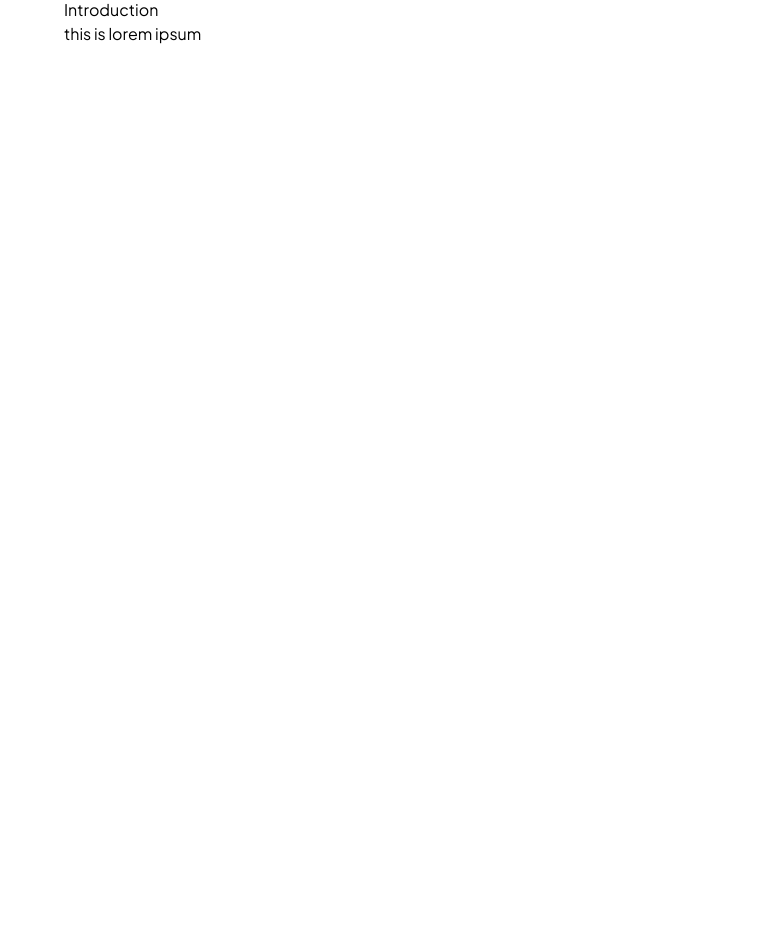
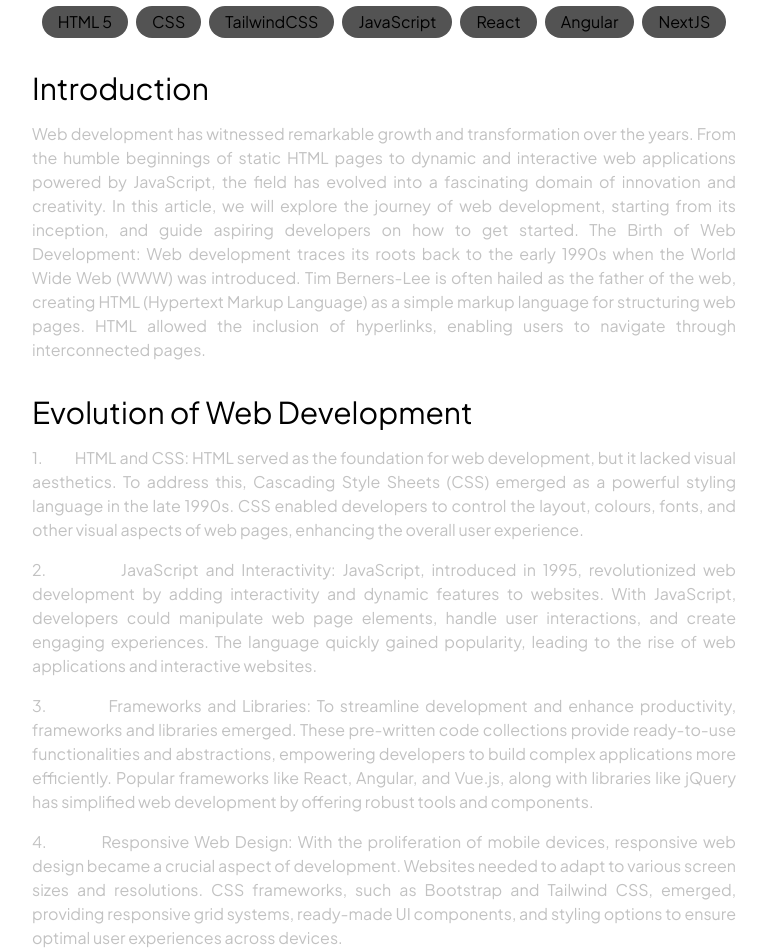
Before and after one commit to psidh/Blog, a Next.js app: page /web in a window 1280 px wide. Shown: the part 500-1452 px from the top of the page, without its empty margins (256-1022 px from the left). Before the commit the page ends 800 px from the top, so only its background shows below. Built offline with nearby package versions, Linux system fonts and the light colour scheme.

Commit message:
added /web

```diff
--- a/app/(blogs)/layout.tsx
+++ /dev/null
@@ -1,15 +0,0 @@
-import Navbar from '@/components/Navbar';
-export default function RootLayout({
-  children,
-}: {
-  children: React.ReactNode;
-}) {
-  return (
-    <html lang="en">
-      <body >
-        <Navbar />
-        {children}
-      </body>
-    </html>
-  );
-}
--- a/app/(blogs)/web/page.tsx
+++ b/app/(blogs)/web/page.tsx
@@ -1,11 +1,16 @@
 import React from 'react';
 import { GoBook } from 'react-icons/go';
 export default function page() {
+  const pClass = `px-4 py-1 rounded-full bg-[#535353]`;
+  const liClass = `text-justify text-[#c2c2c2]  my-4`;
   return (
     <div>
-      <hr className="text-lg w-full px-5 border-gray-600" />
+      <div>
+        <hr className="text-lg w-full px-5 border-gray-600" />
+      </div>
+
       <div className="flex items-center justify-center">
-        <div className="w-1/2">
+        <div className="w-[55%]">
           <div className="flex flex-col ">
             <div className="text-center my-4">
               <h1 className="text-6xl my-4 font-semibold text-[#ededed]">
@@ -34,11 +39,87 @@ export default function page() {
               </div>
             </div>
 
-            <hr className="text-lg w-full px-5 border-gray-600 mb-4" />
+            <div>
+              <hr className="text-lg w-full px-5 border-gray-600 mb-4" />
+            </div>
 
-            <div className="my-4">
-              <h2>Introduction</h2>
-              <p>this is lorem ipsum</p>
+            <div className="flex flex-wrap space-x-2 justify-center">
+              <p className={pClass}>HTML 5</p>
+              <p className={pClass}>CSS</p>
+              <p className={pClass}>TailwindCSS</p>
+              <p className={pClass}>JavaScript</p>
+              <p className={pClass}>React</p>
+              <p className={pClass}>Angular</p>
+              <p className={pClass}>NextJS</p>
+            </div>
+
+            <div className="my-4 ">
+              <h2 className="text-3xl my-4">Introduction</h2>
+              <p className="text-justify text-[#c2c2c2] ">
+                     Web development has witnessed remarkable growth and
+                transformation over the years. From the humble beginnings of
+                static HTML pages to dynamic and interactive web applications
+                powered by JavaScript, the field has evolved into a fascinating
+                domain of innovation and creativity. In this article, we will
+                explore the journey of web development, starting from its
+                inception, and guide aspiring developers on how to get started.
+                The Birth of Web Development: Web development traces its roots
+                back to the early 1990s when the World Wide Web (WWW) was
+                introduced. Tim Berners-Lee is often hailed as the father of the
+                web, creating HTML (Hypertext Markup Language) as a simple
+                markup language for structuring web pages. HTML allowed the
+                inclusion of hyperlinks, enabling users to navigate through
+                interconnected pages.
+              </p>
+            </div>
+
+            <div>
+              <h2 className="text-3xl my-4">Evolution of Web Development</h2>
+              <ol>
+                <li className={liClass}>
+                  1.           HTML and CSS: HTML served as the foundation for
+                  web development, but it lacked visual aesthetics. To address
+                  this, Cascading Style Sheets (CSS) emerged as a powerful
+                  styling language in the late 1990s. CSS enabled developers to
+                  control the layout, colours, fonts, and other visual aspects
+                  of web pages, enhancing the overall user experience.
+                </li>
+                <li className={liClass}>
+                  2.           JavaScript and Interactivity: JavaScript,
+                  introduced in 1995, revolutionized web development by adding
+                  interactivity and dynamic features to websites. With
+                  JavaScript, developers could manipulate web page elements,
+                  handle user interactions, and create engaging experiences. The
+                  language quickly gained popularity, leading to the rise of web
+                  applications and interactive websites.
+                </li>
+                <li className={liClass}>
+                  3.           Frameworks and Libraries: To streamline
+                  development and enhance productivity, frameworks and libraries
+                  emerged. These pre-written code collections provide
+                  ready-to-use functionalities and abstractions, empowering
+                  developers to build complex applications more efficiently.
+                  Popular frameworks like React, Angular, and Vue.js, along with
+                  libraries like jQuery has simplified web development by
+                  offering robust tools and components.
+                </li>
+                <li className={liClass}>
+                  4.           Responsive Web Design: With the proliferation of
+                  mobile devices, responsive web design became a crucial aspect
+                  of development. Websites needed to adapt to various screen
+                  sizes and resolutions. CSS frameworks, such as Bootstrap and
+                  Tailwind CSS, emerged, providing responsive grid systems,
+                  ready-made UI components, and styling options to ensure
+                  optimal user experiences across devices.
+                </li>
+              </ol>
+            </div>
+            <div>
+              <h1 className="text-3xl">Getting Started with Web Development</h1>
+              <p className="text-lg">
+                If you are a student/developer eager to dive into the world of
+                web development, here's a road-map to help you get started:
+              </p>
             </div>
           </div>
         </div>
--- a/app/globals.css
+++ b/app/globals.css
@@ -7,7 +7,7 @@
     @apply text-xl md:text-3xl my-4 border
     rounded-full p-1 hover:border-fuchsia-500
     hover:text-fuchsia-500 transform duration-300
-    cursor-pointer;
+    cursor-pointer text-[#999999] border-[#999999] ;
   }
 
   .button-div-class {
@@ -18,11 +18,7 @@
   .image-class {
     @apply flex flex-col border
     border-[#323232] transform duration-300
-    rounded-2xl px-6 py-4 hover:border-fuchsia-500;
-  }
-
-  .image-title-class {
-    @apply flex justify-between space-x-2 items-center text-center py-4;
+    rounded-2xl p-6 hover:border-fuchsia-500;
   }
 
   .nav-link {
@@ -37,7 +33,21 @@
   }
 
   .sub-card {
-    @apply flex flex-col text-left border p-4 w-full cursor-pointer
+    @apply flex flex-col text-left border p-4 w-full cursor-pointer my-1
     border-[#333333] rounded-xl hover:bg-fuchsia-950/30 hover:border-fuchsia-400 transform duration-300
   }
+
+  /* _________________________________________________________________________________________________________________________ */
+
+  .grid-one-main-card{
+    @apply flex flex-col text-left border p-4  mx-1 cursor-pointer
+    border-[#333333] rounded-xl hover:bg-fuchsia-950/30
+    hover:border-fuchsia-400 transform duration-300
+  }
+
+  .grid-one-sub-card {
+    @apply flex flex-col text-left border p-4 w-full cursor-pointer
+    border-[#333333] rounded-xl hover:bg-fuchsia-950/30
+    hover:border-fuchsia-400 transform duration-300 my-1
+  }
 }
--- a/app/layout.tsx
+++ b/app/layout.tsx
@@ -1,6 +1,7 @@
 import type { Metadata } from 'next';
 import { Plus_Jakarta_Sans } from 'next/font/google';
 import './globals.css';
+import Navbar from '@/components/Navbar';
 const jakarta = Plus_Jakarta_Sans({ subsets: ['latin'] });
 
 export const metadata: Metadata = {
@@ -16,6 +17,7 @@ export default function RootLayout({
   return (
     <html lang="en">
       <body className={`dark:bg-[#111111] bg-white dark:text-white text-black ${jakarta.className}`}>
+        <Navbar />
         {children}
       </body>
     </html>
--- /dev/null
+++ b/components/Grid/GridOne.tsx
@@ -0,0 +1,52 @@
+import React from 'react';
+
+const GridOne: React.FC = () => {
+  return (
+    <div className="flex flex-row-reverse justify-center my-4">
+      <a href="/web">
+        <div className="grid-one-main-card">
+          <img
+            src="/blog1.png"
+            alt="first blog"
+            className="object-cover mb-2 rounded-lg"
+          />
+          <p className="mb-3 text-[#999999]">
+            Explore the journey of Web Development and how to get started in one
+            of most popular domains in Software Engineering. of most popular domains in Software Engineering.
+            of most popular domains in Software Engineering. of most popular domains
+
+          </p>
+          <p className="text-[#777777]">Jun 24 2023</p>
+        </div>
+      </a>
+
+      <div className="flex flex-col mx-1">
+        <div className="grid-one-sub-card ">
+          <img
+            src="/blog2.png"
+            alt="second blog"
+            className="object-cover rounded-md mb-2"
+          />
+          <p className="mb-3 text-[#999999]">
+            Read about DSA, it's importance and Interview Tips!
+          </p>
+          <p className="text-[#777777]">Jun 24 2023</p>
+        </div>
+        <div className="grid-one-sub-card">
+          <img
+            src="/blog2.png"
+            alt="second blog"
+            className="object-cover rounded-md mb-2"
+          />
+          <p className="mb-3 text-[#999999]">
+            Explore the journey of Web Development and how to get started in one
+            of most popular domaof most popular of most
+          </p>
+          <p className="text-[#777777]">Jun 24 2023</p>
+        </div>
+      </div>
+    </div>
+  );
+};
+
+export default GridOne;
--- a/components/Info.tsx
+++ b/components/Info.tsx
@@ -6,13 +6,9 @@ import { TiSocialLinkedin } from 'react-icons/ti';
 
 export default function Info() {
   return (
-    <div className="w-1/4 m-4 h-screen">
+    <div className="w-1/4 mx-4 h-screen">
       <div className="image-class">
-        <div className="image-title-class">
-          <h1 className="text-lg font-bold">Philkhana Sidharth</h1>
-          <h2 className="text-sm">Student | Developer</h2>
-        </div>
-        <div className="flex items-center justify-center py-4">
+        <div className="flex items-center justify-center pb-4">
           <img
             src="/me.jpeg"
             alt="my image"
@@ -20,11 +16,11 @@ export default function Info() {
           />
         </div>
         <div className="flex flex-col items py-4 space-y-4 text-center">
-          <p>philkhanasidharth14@gmail.com</p>
+          <p className='text-[#999999]'>philkhanasidharth14@gmail.com</p>
           <p className="text-xl font-semibold">GITAM, Visakhapatnam</p>
         </div>
-        <div className="text-center">© 2022 Sidharth. All Rights Reserved</div>
-        <div className="flex space-x-2 justify-center items-center">
+        <div className="text-center text-[#d4d4d4]">© 2022 Sidharth. All Rights Reserved</div>
+        <div className="flex space-x-2 justify-center items-center text-[#999999]">
           <CiTwitter className="icons" />
           <CiInstagram className="icons" />
           <PiGithubLogoLight className="icons" />
--- a/components/Main.tsx
+++ b/components/Main.tsx
@@ -1,11 +1,11 @@
-import Navbar from './Navbar';
 import GridTop from './Grid/GridTop';
+import GridOne from './Grid/GridOne';
 
 export default function Main() {
   return (
-    <div className="w-4/5">
-      <Navbar />
+    <div className="md:w-4/5">
       <GridTop />
+      <GridOne />
     </div>
   );
 }
--- a/components/Navbar.tsx
+++ b/components/Navbar.tsx
@@ -1,5 +1,3 @@
-import gridTop from './Grid/GridTop';
-
 export default function Navbar() {
   return (
     <div className="p-6">
@@ -8,6 +6,8 @@ export default function Navbar() {
           <h1 className="text-3xl hidden md:flex font-bold text-left">
             Sidharth's Blog
           </h1>
+          <h2>Student | Developer </h2>
+
           <div className="flex justify-center items-center my-4 space-x-4">
             <a href="/" className="nav-link">
               Home
@@ -28,7 +28,9 @@ export default function Navbar() {
             </a>
           </div>
         </div>
-        <div></div>
+        <div>
+
+        </div>
       </div>
     </div>
   );
```
